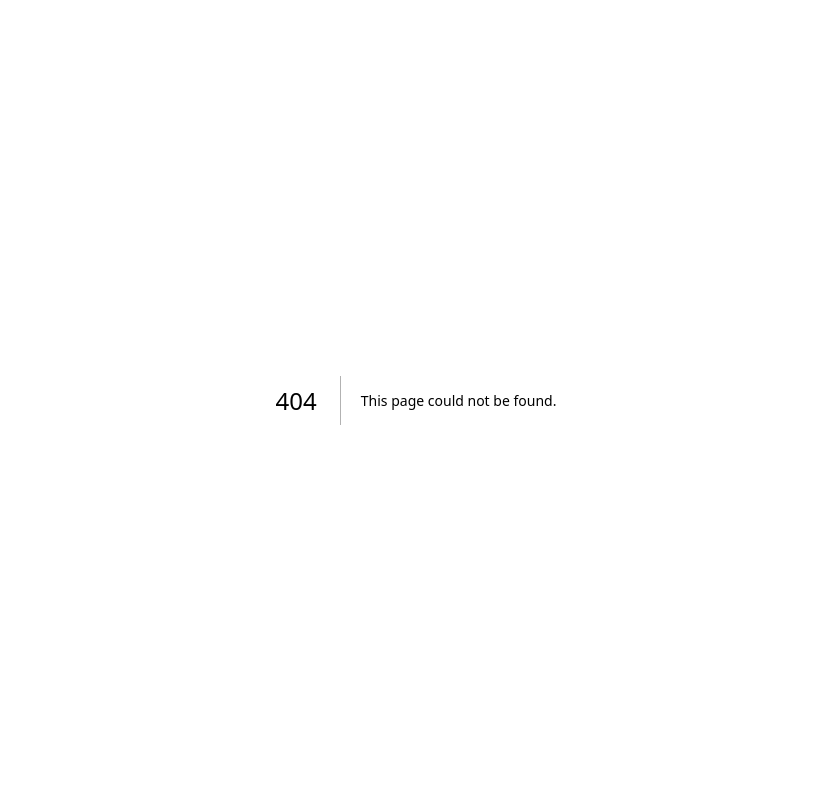
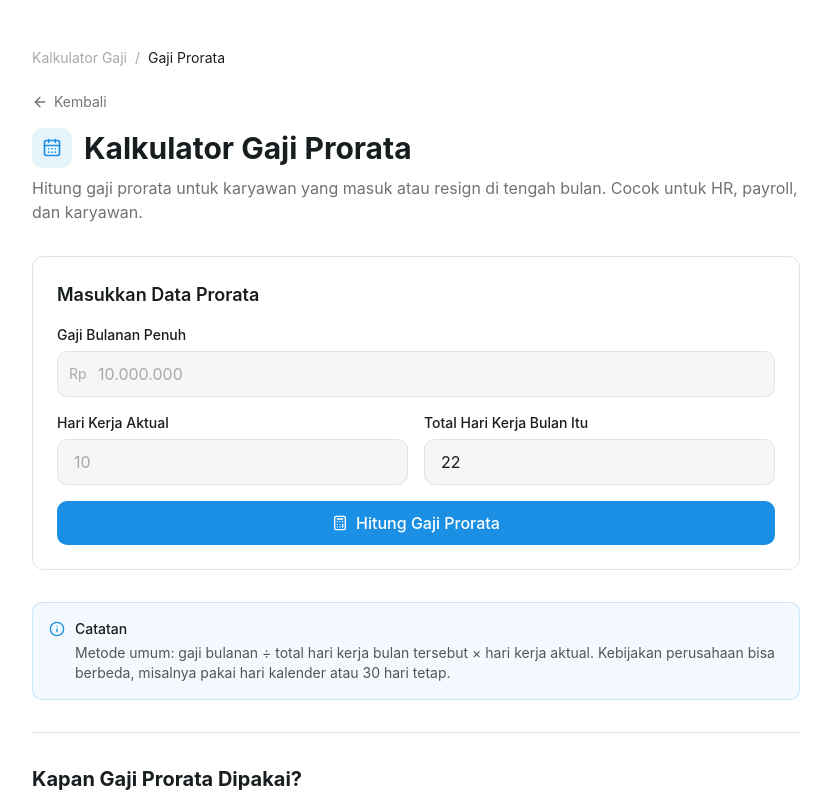
Before and after one commit to creativealip-rgb/toolinter, a Next.js app: page /gaji/prorata in a window 1280 px wide. Before the commit this address had no page. Shown: the top 800 px of the page, without its empty margins (224-1055 px from the left). Built offline with nearby package versions, Linux system fonts and the light colour scheme.

Commit message:
Add prorata salary calculator

```diff
--- a/src/app/gaji/page.tsx
+++ b/src/app/gaji/page.tsx
@@ -6,6 +6,7 @@ import {
   Gift,
   Shield,
   Clock,
+  CalendarDays,
   ArrowRight,
   Calculator,
 } from "lucide-react";
@@ -65,6 +66,16 @@ const tools = [
     icon: Clock,
     color: "text-warning",
     bg: "bg-warning/10",
+    ready: true,
+  },
+  {
+    title: "Kalkulator Gaji Prorata",
+    description:
+      "Hitung gaji prorata untuk karyawan masuk atau resign di tengah bulan.",
+    href: "/gaji/prorata",
+    icon: CalendarDays,
+    color: "text-success",
+    bg: "bg-success/10",
     ready: true,
   },
 ];
--- /dev/null
+++ b/src/app/gaji/prorata/page.tsx
@@ -0,0 +1,155 @@
+'use client';
+
+import { useState } from "react";
+import Link from "next/link";
+import { ArrowLeft, CalendarDays, Calculator, Info } from "lucide-react";
+
+function formatRp(n: number): string {
+  return "Rp " + Math.round(n).toLocaleString("id-ID");
+}
+
+export default function GajiProrataPage() {
+  const [gajiRaw, setGajiRaw] = useState("");
+  const [hariKerjaRaw, setHariKerjaRaw] = useState("");
+  const [totalHariRaw, setTotalHariRaw] = useState("22");
+  const [calculated, setCalculated] = useState(false);
+  const [result, setResult] = useState({ gaji: 0, hariKerja: 0, totalHari: 22, prorata: 0, perHari: 0 });
+
+  function parseNum(raw: string): number {
+    return parseInt(raw.replace(/\D/g, ""), 10) || 0;
+  }
+
+  function handleCalculate() {
+    const gaji = parseNum(gajiRaw);
+    const hariKerja = parseNum(hariKerjaRaw);
+    const totalHari = parseNum(totalHariRaw) || 22;
+    if (gaji <= 0 || hariKerja <= 0 || totalHari <= 0) return;
+
+    const perHari = gaji / totalHari;
+    const prorata = perHari * Math.min(hariKerja, totalHari);
+    setResult({ gaji, hariKerja, totalHari, prorata, perHari });
+    setCalculated(true);
+  }
+
+  return (
+    <main className="py-12 px-6">
+      <div className="max-w-3xl mx-auto">
+        <nav className="flex items-center gap-2 text-sm text-ink-muted mb-6">
+          <Link href="/gaji" className="hover:text-primary transition-colors">Kalkulator Gaji</Link>
+          <span>/</span>
+          <span className="text-ink">Gaji Prorata</span>
+        </nav>
+
+        <Link href="/gaji" className="inline-flex items-center gap-1.5 text-sm text-ink-tertiary hover:text-primary transition-colors mb-4">
+          <ArrowLeft className="w-4 h-4" />
+          Kembali
+        </Link>
+
+        <div className="flex items-center gap-3 mb-2">
+          <div className="w-10 h-10 rounded-lg bg-primary/10 flex items-center justify-center">
+            <CalendarDays className="w-5 h-5 text-primary" />
+          </div>
+          <h1 className="text-2xl md:text-3xl font-bold text-ink">Kalkulator Gaji Prorata</h1>
+        </div>
+        <p className="text-ink-tertiary mb-8">
+          Hitung gaji prorata untuk karyawan yang masuk atau resign di tengah bulan. Cocok untuk HR, payroll, dan karyawan.
+        </p>
+
+        <div className="bg-canvas border border-border rounded-xl p-6 mb-8">
+          <h2 className="text-lg font-semibold text-ink mb-4">Masukkan Data Prorata</h2>
+          <div className="space-y-4">
+            <div>
+              <label className="block text-sm font-medium text-ink mb-1.5">Gaji Bulanan Penuh</label>
+              <div className="relative">
+                <span className="absolute left-3 top-1/2 -translate-y-1/2 text-ink-muted text-sm">Rp</span>
+                <input
+                  type="text"
+                  inputMode="numeric"
+                  value={gajiRaw}
+                  onChange={(e) => setGajiRaw(e.target.value.replace(/\D/g, ""))}
+                  placeholder="10.000.000"
+                  className="w-full pl-10 pr-4 py-2.5 rounded-lg border border-border bg-surface text-ink placeholder:text-ink-muted focus:outline-none focus:ring-2 focus:ring-primary/30 focus:border-primary transition-colors"
+                />
+              </div>
+              {gajiRaw && <p className="text-xs text-ink-muted mt-1">{formatRp(parseNum(gajiRaw))}</p>}
+            </div>
+
+            <div className="grid gap-4 md:grid-cols-2">
+              <div>
+                <label className="block text-sm font-medium text-ink mb-1.5">Hari Kerja Aktual</label>
+                <input
+                  type="number"
+                  min={1}
+                  max={31}
+                  value={hariKerjaRaw}
+                  onChange={(e) => setHariKerjaRaw(e.target.value)}
+                  placeholder="10"
+                  className="w-full px-4 py-2.5 rounded-lg border border-border bg-surface text-ink placeholder:text-ink-muted focus:outline-none focus:ring-2 focus:ring-primary/30 focus:border-primary transition-colors"
+                />
+              </div>
+              <div>
+                <label className="block text-sm font-medium text-ink mb-1.5">Total Hari Kerja Bulan Itu</label>
+                <input
+                  type="number"
+                  min={1}
+                  max={31}
+                  value={totalHariRaw}
+                  onChange={(e) => setTotalHariRaw(e.target.value)}
+                  placeholder="22"
+                  className="w-full px-4 py-2.5 rounded-lg border border-border bg-surface text-ink placeholder:text-ink-muted focus:outline-none focus:ring-2 focus:ring-primary/30 focus:border-primary transition-colors"
+                />
+              </div>
+            </div>
+
+            <button onClick={handleCalculate} className="w-full py-2.5 px-4 bg-primary text-white rounded-lg font-medium hover:bg-primary/90 transition-colors flex items-center justify-center gap-2">
+              <Calculator className="w-4 h-4" />
+              Hitung Gaji Prorata
+            </button>
+          </div>
+        </div>
+
+        {calculated && result.gaji > 0 && (
+          <div className="space-y-6 mb-8">
+            <div className="bg-primary rounded-xl p-6 text-center">
+              <p className="text-white/80 text-sm font-medium mb-1">Gaji Prorata</p>
+              <p className="text-3xl md:text-4xl font-bold text-white">{formatRp(result.prorata)}</p>
+              <p className="text-white/60 text-sm mt-2">untuk {result.hariKerja} dari {result.totalHari} hari kerja</p>
+            </div>
+            <div className="bg-canvas border border-border rounded-xl p-6">
+              <h2 className="text-lg font-semibold text-ink mb-4">Rincian Perhitungan</h2>
+              <div className="grid grid-cols-2 gap-4 text-sm">
+                <div className="text-ink-tertiary">Gaji Bulanan Penuh</div>
+                <div className="text-ink font-medium text-right">{formatRp(result.gaji)}</div>
+                <div className="text-ink-tertiary">Gaji per Hari Kerja</div>
+                <div className="text-ink font-medium text-right">{formatRp(result.perHari)}</div>
+                <div className="text-ink-tertiary">Rumus</div>
+                <div className="text-ink font-medium text-right">{formatRp(result.perHari)} × {result.hariKerja}</div>
+                <div className="border-t border-border pt-2 text-ink font-semibold">Total</div>
+                <div className="border-t border-border pt-2 text-ink font-semibold text-right">{formatRp(result.prorata)}</div>
+              </div>
+            </div>
+          </div>
+        )}
+
+        <div className="flex items-start gap-2.5 bg-primary/5 border border-primary/20 rounded-lg p-4 text-sm text-ink-secondary mb-8">
+          <Info className="w-4 h-4 text-primary flex-shrink-0 mt-0.5" />
+          <div>
+            <p className="font-medium text-ink mb-1">Catatan</p>
+            <p>Metode umum: gaji bulanan ÷ total hari kerja bulan tersebut × hari kerja aktual. Kebijakan perusahaan bisa berbeda, misalnya pakai hari kalender atau 30 hari tetap.</p>
+          </div>
+        </div>
+
+        <section className="border-t border-border pt-8">
+          <h2 className="text-xl font-bold text-ink mb-4">Kapan Gaji Prorata Dipakai?</h2>
+          <div className="space-y-4 text-sm text-ink-tertiary leading-relaxed">
+            <p>Gaji prorata biasanya dipakai saat karyawan mulai bekerja di tengah bulan, resign sebelum akhir bulan, cuti tidak dibayar, atau ada perubahan status kerja.</p>
+            <h3 className="text-base font-semibold text-ink mt-6">Rumus Gaji Prorata</h3>
+            <div className="bg-surface rounded-lg p-4 border border-border">
+              <p className="text-ink font-mono text-sm">Gaji Prorata = Gaji Bulanan ÷ Total Hari Kerja × Hari Kerja Aktual</p>
+            </div>
+          </div>
+        </section>
+      </div>
+    </main>
+  );
+}
--- a/src/app/page.tsx
+++ b/src/app/page.tsx
@@ -23,8 +23,8 @@ const categories = [
   {
     icon: Calculator,
     title: "Gaji & Keuangan",
-    desc: "Kalkulator gaji bersih, PPh21, THR, BPJS, lembur",
-    count: 5,
+    desc: "Kalkulator gaji bersih, PPh21, THR, BPJS, lembur, prorata",
+    count: 6,
     badge: "badge-green",
     href: "/gaji",
   },
--- a/src/app/sitemap.ts
+++ b/src/app/sitemap.ts
@@ -42,13 +42,14 @@ export default function sitemap(): MetadataRoute.Sitemap {
     { url: `${BASE_URL}/foto/cpns`, lastModified: new Date(), changeFrequency: "monthly" },
     { url: `${BASE_URL}/foto/snbp`, lastModified: new Date(), changeFrequency: "monthly" },
 
-    // Gaji (5 tools)
+    // Gaji (6 tools)
     { url: `${BASE_URL}/gaji`, lastModified: new Date(), changeFrequency: "weekly", priority: 0.8 },
     { url: `${BASE_URL}/gaji/bersih`, lastModified: new Date(), changeFrequency: "monthly" },
     { url: `${BASE_URL}/gaji/pph21`, lastModified: new Date(), changeFrequency: "monthly" },
     { url: `${BASE_URL}/gaji/thr`, lastModified: new Date(), changeFrequency: "monthly" },
     { url: `${BASE_URL}/gaji/bpjs`, lastModified: new Date(), changeFrequency: "monthly" },
     { url: `${BASE_URL}/gaji/lembur`, lastModified: new Date(), changeFrequency: "monthly" },
+    { url: `${BASE_URL}/gaji/prorata`, lastModified: new Date(), changeFrequency: "monthly" },
 
     // PDF (6 tools)
     { url: `${BASE_URL}/pdf`, lastModified: new Date(), changeFrequency: "weekly", priority: 0.8 },
```
